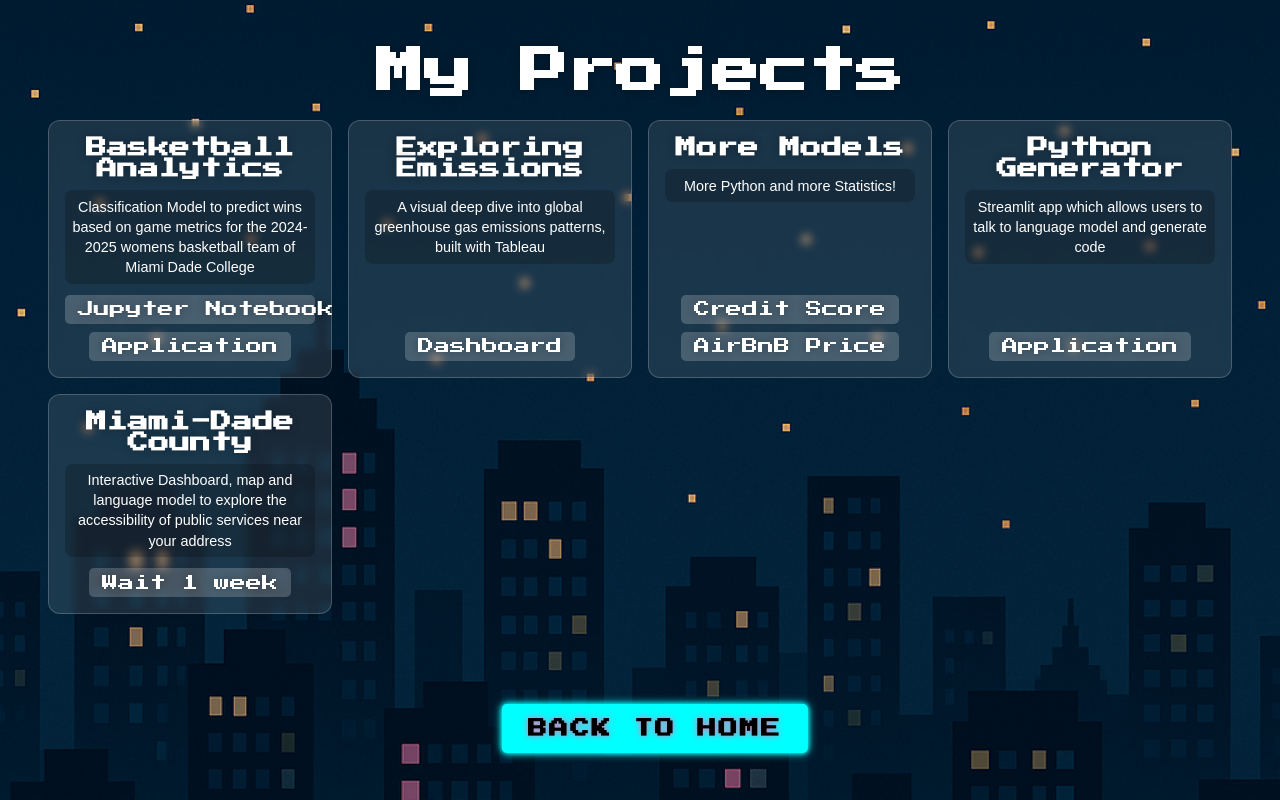
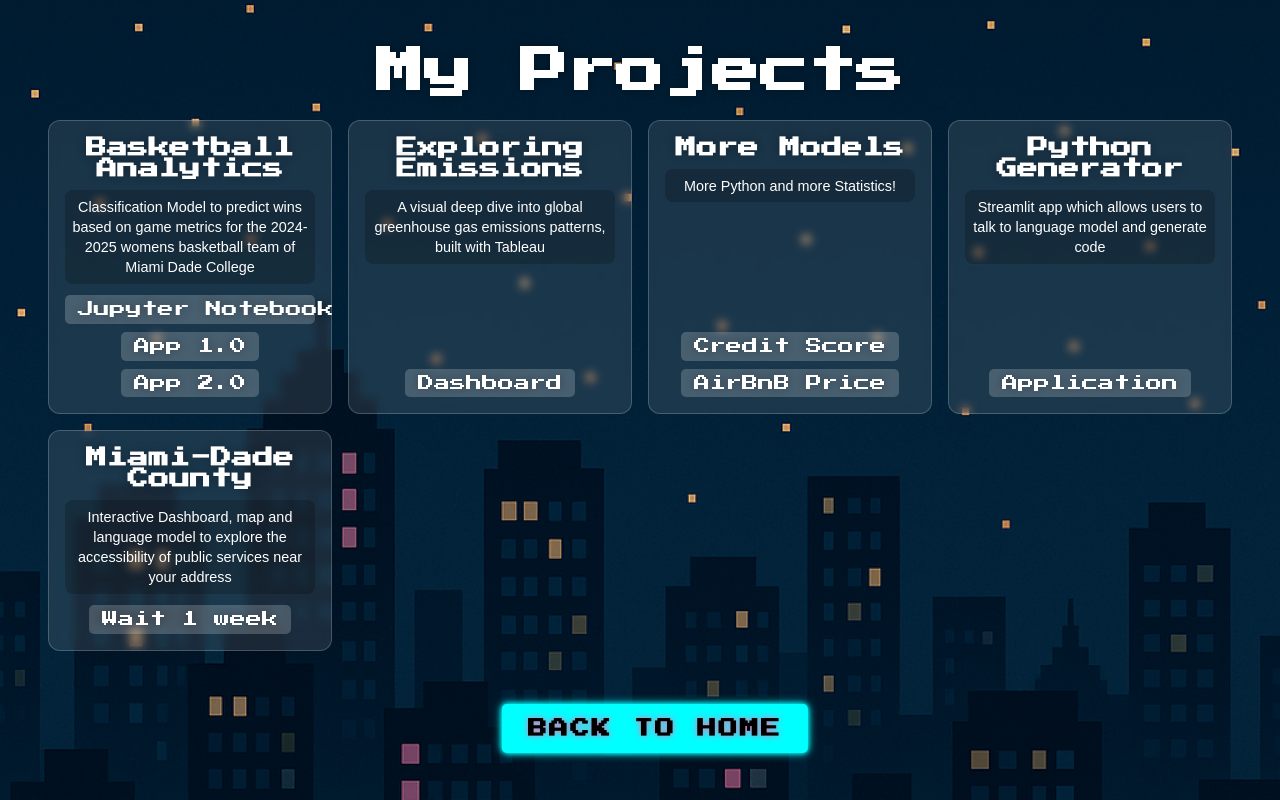
Before and after one commit to SallyPosey/Portfolio, a React (Create React App) app in the folder nosfuratu-portfolio/: page /projects in a window 1280 px wide. Built offline with nearby package versions, Linux system fonts and the light colour scheme.

Commit message:
Update Basketball Analytics project links: rename Application to App 1.0 and add App 2.0 link

```diff
--- a/nosfuratu-portfolio/src/pages/Projects.js
+++ b/nosfuratu-portfolio/src/pages/Projects.js
@@ -20,7 +20,11 @@ function Projects() {
             <a href="https://basketballwins.netlify.app/"
                className="project-link"
                target="_blank"
-               rel="noopener noreferrer">Application</a>
+               rel="noopener noreferrer">App 1.0</a>
+            <a href="https://basketball-predictor.netlify.app"
+               className="project-link"
+               target="_blank"
+               rel="noopener noreferrer">App 2.0</a>
           </div>
         </div>
 
```
